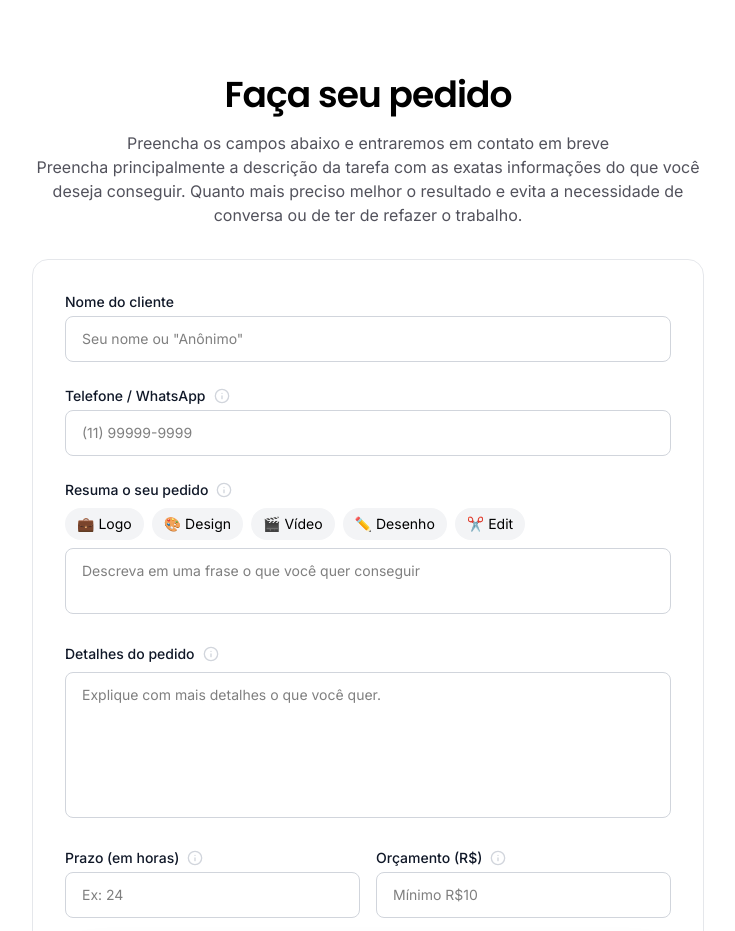
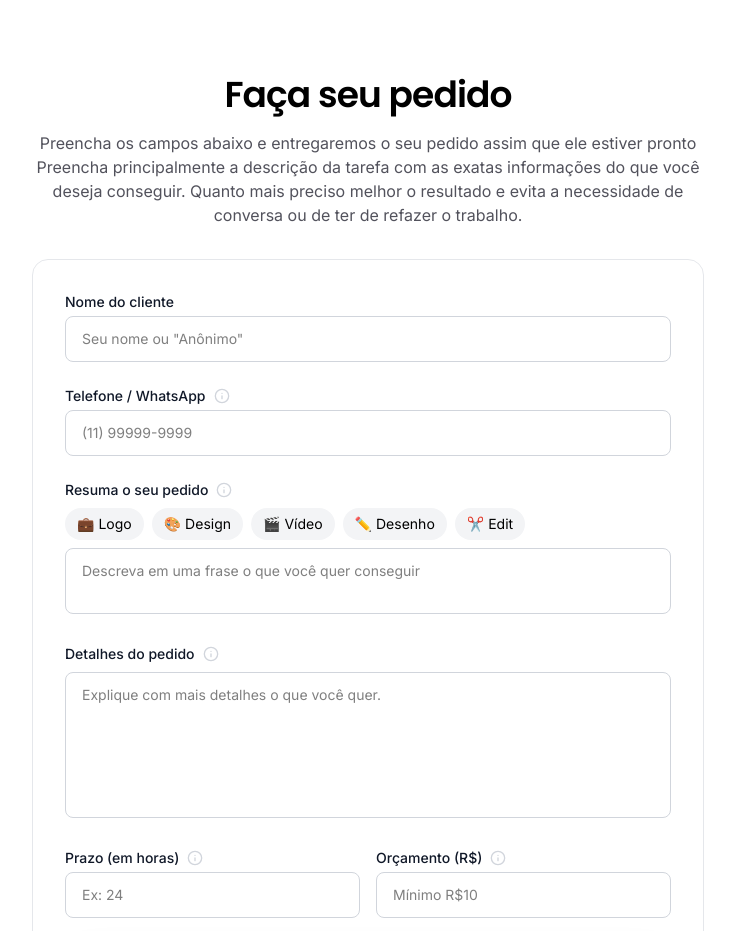
Before and after one commit to LacerThiago/Baark-Site-1.0, a website: page index.html in a window 1280 px wide. Shown: the part 1620-2551 px from the top of the page, without its empty margins (272-1007 px from the left). Drawn offline with nearby package versions, Linux system fonts and the light colour scheme.

Commit message:
Update index.html

```diff
--- a/index.html
+++ b/index.html
@@ -300,7 +300,7 @@
             Faça seu pedido
           </h2>
           <p class="text-zinc-600">
-            Preencha os campos abaixo e entraremos em contato em breve
+            Preencha os campos abaixo e entregaremos o seu pedido assim que ele estiver pronto
           </p>
         <p class ="text-zinc-600">
           Preencha principalmente a descrição da tarefa com as exatas informações do que você deseja conseguir. Quanto mais preciso melhor o resultado e evita a necessidade de conversa ou de ter de refazer o trabalho.
```
